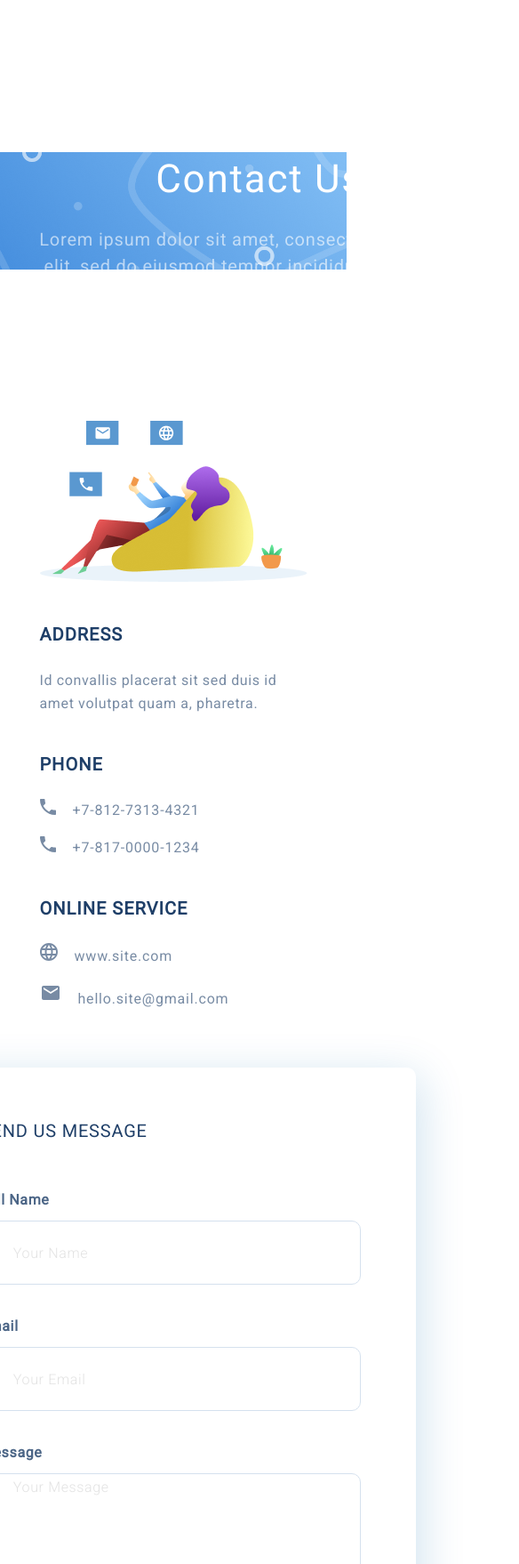
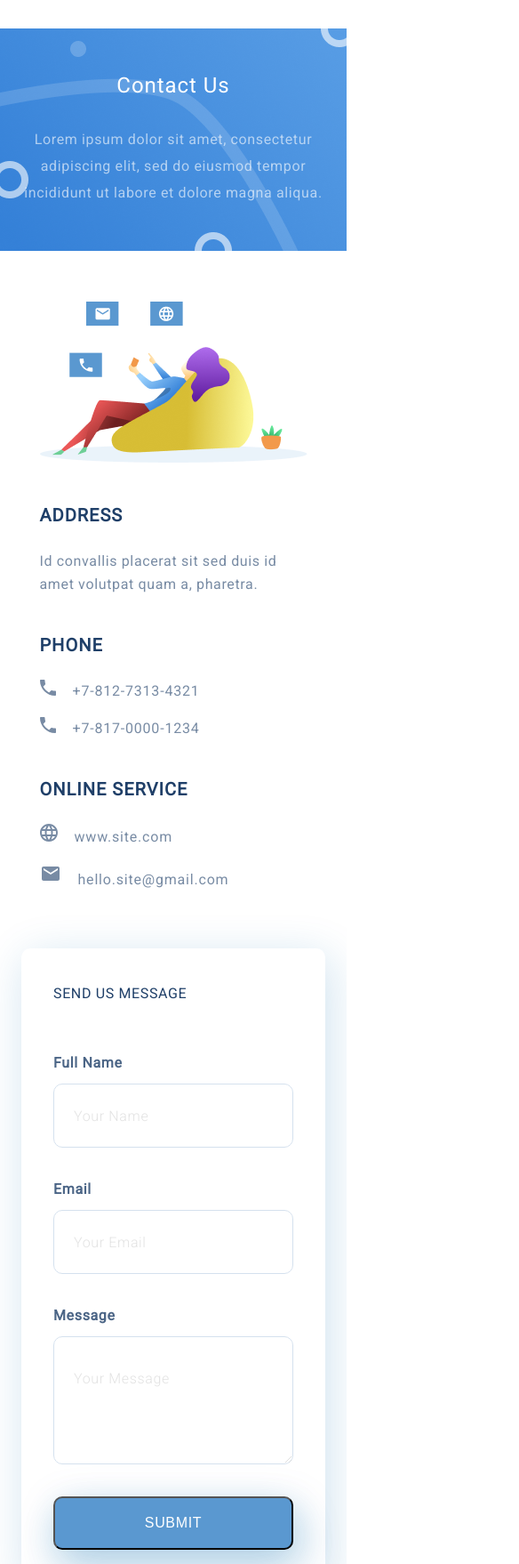
Before and after one commit to ByJumping/first-site, a plain HTML site: page contacts.html in a window 390 px wide. Shown: the part 74-1832 px from the top of the page at 89% size, 584 px wide, since content can reach past the window. Drawn offline with Linux system fonts and the light colour scheme.

Commit message:
Full adaptation for phone and tablet

```diff
--- a/contacts.html
+++ b/contacts.html
@@ -10,7 +10,7 @@
 </head>
 
 <body>
-        <header>
+        <header class="header">
             <div class="container">
             <ul class="navigation">
                 <li><a href="index.html"><img src="img/logo.svg" alt="logo"></a></li>
@@ -19,10 +19,8 @@
         </div>
         </header>
         <div class="cooling">
-            <div class="container heading_contacts">
             <h2 class="heading_2">Contact Us</h2>
             <p class="text contacts_text">Lorem ipsum dolor sit amet, consectetur adipiscing elit, sed do eiusmod tempor incididunt ut labore et dolore magna aliqua. </p>
-        </div>
     </div>
         <div class="contacts_info container">
             <div class="address_contacts">
--- a/style.scss
+++ b/style.scss
@@ -1,6 +1,7 @@
 * {
     margin: 0;
     padding: 0;
+    box-sizing: border-box;
 }
 
 html,
@@ -15,7 +16,7 @@ body {
 }
 
 .top {
-    height: 768px;
+    min-height: 768px;
     background: linear-gradient(0deg, #EBF3FB 8.84%, rgba(152, 195, 232, 0) 31.12%);
 }
 
@@ -41,8 +42,11 @@ body {
     background-position: right center;
 }
 
-.contacts_info{
-    display: flex
+.contacts_info {
+    display: flex;
+    margin-bottom: 96px;
+    justify-content: center;
+    align-items: center;
 }
 
 .heading {
@@ -63,12 +67,12 @@ body {
     opacity: 0.6;
 }
 
-.text_footer{
+.text_footer {
     color: #FFFFFF;
 }
 
 .text_project {
-    width: 750px;
+    width: 75%;
     margin: 32px auto 64px;
     color: #222222;
     opacity: 1;
@@ -87,9 +91,7 @@ body {
     letter-spacing: 0.04em;
     color: rgba(255, 255, 255, 0.6);
     opacity: 1;
-    width: 780px;
-    padding-left: 293px;
-    margin-bottom: 49px;
+    width: 50%;
 }
 
 .top_button {
@@ -107,12 +109,20 @@ body {
     text-decoration: none;
 }
 
+.header {
+    margin-bottom: 54px;
+}
+
 .cooling {
     background-image: url(img/contacts_fon.png);
+    background-size: cover;
     background-repeat: no-repeat;
-    background-position:center;
-    background-size: 100%;
-    height: 471px;
+    display: flex;
+    flex-direction: column;
+    min-height: 250px;
+    justify-content: center;
+    align-items: center;
+    margin-bottom: 57px;
 }
 
 .what-we-do {
@@ -168,7 +178,6 @@ body {
     text-align: center;
     letter-spacing: 0.04em;
     color: #FFFFFF;
-    padding-bottom: 16px;
 }
 
 .heading_3 {
@@ -187,10 +196,6 @@ body {
     letter-spacing: 0.05em;
     margin-bottom: 24px;
     margin-top: 40px;
-}
-
-.address_contacts {
-    margin-left: 212px;
 }
 
 .contacts_link {
@@ -216,11 +221,10 @@ body {
 }
 
 
-.project_parent{
+.project_parent {
     display: flex;
     justify-content: space-between;
     margin-top: 32px;
-    margin-bottom: 112px;
 }
 
 .project_item {
@@ -262,7 +266,7 @@ body {
     border: 1px solid #356EAD;
     box-sizing: border-box;
     border-radius: 10px;
-    width: 428px;
+    width: 100%;
     height: 72px;
     margin-bottom: 32px;
     font-weight: 300;
@@ -271,7 +275,7 @@ body {
     letter-spacing: 0.04em;
     color: #1F3F68;
     opacity: 0.2;
-    padding-left: 36px;
+    padding: 32px;
     font-family: 'Roboto';
 }
 
@@ -286,7 +290,7 @@ body {
 }
 
 .map {
-    max-width: 970px;
+    width: 100%;
     height: 480px;
 }
 
@@ -300,7 +304,8 @@ body {
     background: #5A98D0;
     box-shadow: 5px 20px 50px rgba(16, 112, 177, 0.2);
     border-radius: 10px;
-    padding: 23px 183px;
+    padding: 23px;
+    width: 100%;
     margin-bottom: 56px;
     filter: drop-shadow(5px 10px 20px rgba(16, 112, 177, 0.2));
 }
@@ -313,8 +318,8 @@ body {
     padding-left: 56px;
     padding-top: 56px;
     padding-right: 56px;
-    margin-bottom: 96px;
     margin-left: 101px;
+    width: 540px;
 }
 
 .form_heading {
@@ -431,9 +436,14 @@ body {
 }
 
 @media (max-width: 1024px) {
+
     .container {
         padding-left: 32px;
         padding-right: 32px;
+    }
+
+    .top_box {
+        min-height: 768px;
     }
 
     .main {
@@ -451,11 +461,11 @@ body {
     }
 
     .footer {
-    padding-top: 47px;
+        padding-top: 47px;
     }
 
     .footer_top {
-    padding-bottom: 64px;
+        padding-bottom: 64px;
     }
 
     .footer_text {
@@ -464,8 +474,8 @@ body {
 
     .footer_buttom {
         padding: 4px 31px;
+    }
 
-    }
     .footer_list {
         flex-direction: column;
     }
@@ -473,8 +483,6 @@ body {
     .footer_list_li {
         margin-bottom: 25px;
     }
-
-
 
     .contacts_text {
         max-width: 520px;
@@ -485,7 +493,6 @@ body {
         display: flex;
         flex-direction: column;
         align-items: center;
-        background-size: 185%;
     }
 
     .contacts_info {
@@ -515,6 +522,33 @@ body {
         padding-bottom: 41px;
         box-sizing: border-box;
     }
+
+    .header {
+        margin-bottom: 30px;
+    }
+
+    .heading_2 {
+        font-weight: 500;
+        font-size: 24px;
+        line-height: 28px;
+        margin-bottom: 32px;
+    }
+
+    .form_contacts {
+        max-width: 342px;
+        padding: 36px;
+    }
+
+    .contacts_text {
+        font-size: 16px;
+        line-height: 30px;
+        min-width: 345px;
+    }
+
+    .top_box {
+        min-height: 376px;
+    }
+
     .navigation {
         padding-top: 24px;
     }
@@ -556,10 +590,31 @@ body {
         text-align: center;
     }
 
+    .form_heading {
+        font-size: 16px;
+    }
+
     .top_button {
         font-size: 12px;
         line-height: 26px;
         padding: 0 8px;
+    }
+
+    .map {
+        height: 349px;
+    }
+
+    .contacts_info {
+        margin-bottom: 32px;
+    }
+
+    .button_contacts {
+        padding: 15px;
+        margin-bottom: 0;
+    }
+
+    .entry_field {
+        padding-left: 22px;
     }
 
     .project_text {
@@ -568,6 +623,7 @@ body {
         top: 16px;
         right: 16px;
     }
+
     .project_text_parent {
         font-size: 16px;
         line-height: 19px;
@@ -590,6 +646,12 @@ body {
         padding-bottom: 41px;
     }
 
+    .heading_3 {
+        font-weight: 300;
+        font-size: 24px;
+        line-height: 28px;
+    }
+
     .heading_footer {
         font-size: 24px;
         line-height: 28px;
@@ -601,10 +663,11 @@ body {
     .footer {
         padding-top: 18px;
         padding-bottom: 32px;
+        margin-top: 64px;
     }
 
-    .footer_text {
-        width: 100%;
+    .footer_list {
+        margin-top: 32px;
     }
 
     .text_footer {
@@ -636,5 +699,6 @@ body {
 
     .footer_copy {
         margin-top: 32px;
+        text-align: center;
     }
 }
```
Also changed, not shown: index.html (+3 -1 lines), style.css, 1 other file.
